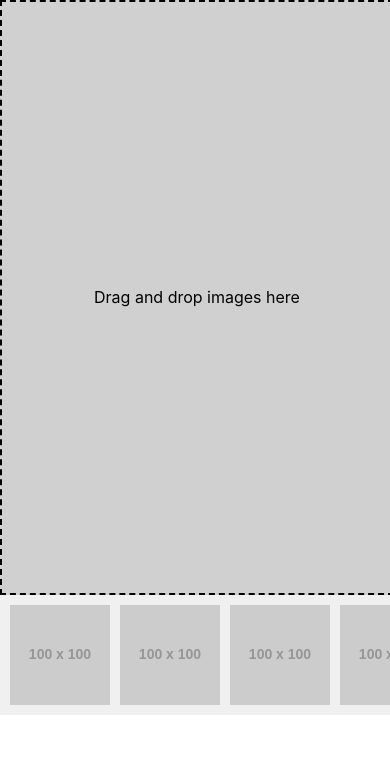
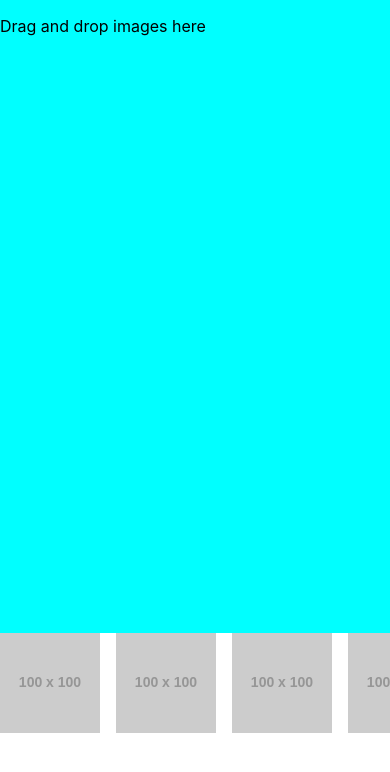
Before and after one commit to cosmic-boy0111/sliding, a React (Create React App) app: page / in a window 390 px wide. Shown: the top 772 px of the page. Built offline with nearby package versions, Linux system fonts and the light colour scheme.

Commit message:
Update App.css

```diff
--- a/src/App.css
+++ b/src/App.css
@@ -1,56 +1,24 @@
-/* Default layout (horizontal for desktop) */
-.container {
+.container{
   display: flex;
+  flex-direction: column;
+  width: 100%;
   height: 100vh;
-  width: 100vw;
+  /* padding: 1rem; */
 }
 
-.imageList {
-  width: 25%;
-  padding: 10px;
-  display: flex;
-  flex-direction: column;
-  gap: 10px;
-  background-color: #f0f0f0;
-  align-items: center;
-  justify-content: center;
+.dropArea{
+  height: 75vh;
+  width: 100%;
+  /* border: 2px dotted #1b1b1b; */
+  background-color: aqua;
 }
 
-.draggableImage {
-  width: 100px;
-  height: 100px;
-  cursor: grab;
+.imageList{
+  overflow: auto;
+  display: flex;
+  flex-direction: row;
 }
 
-.dropArea {
-  width: 75%;
-  display: flex;
-  align-items: center;
-  justify-content: center;
-  background-color: #d0d0d0;
-  border: 2px dashed #000;
+.draggableImage{
+  margin-right: 1rem;
 }
-
-.droppedImage {
-  max-width: 200px;
-  margin: 10px;
-}
-
-/* Responsive layout for mobile (vertical) */
-@media only screen and (max-width: 768px) {
-  .container {
-    flex-direction: column;
-  }
-
-  .imageList {
-    width: 100%;
-    flex-direction: row;
-    overflow-x: auto;
-    justify-content: flex-start;
-  }
-
-  .dropArea {
-    width: 100%;
-    height: 70vh;
-  }
-}
```
